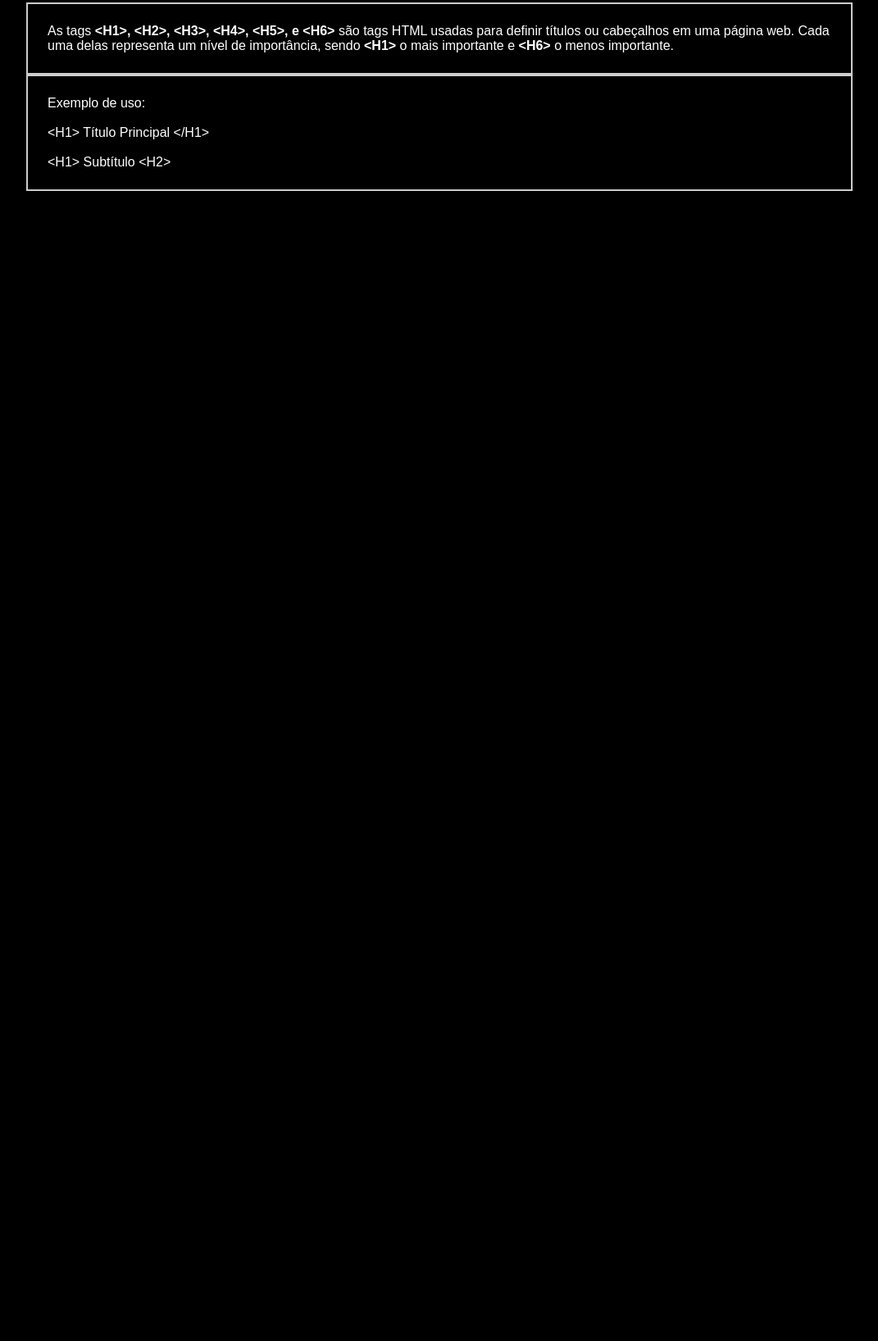
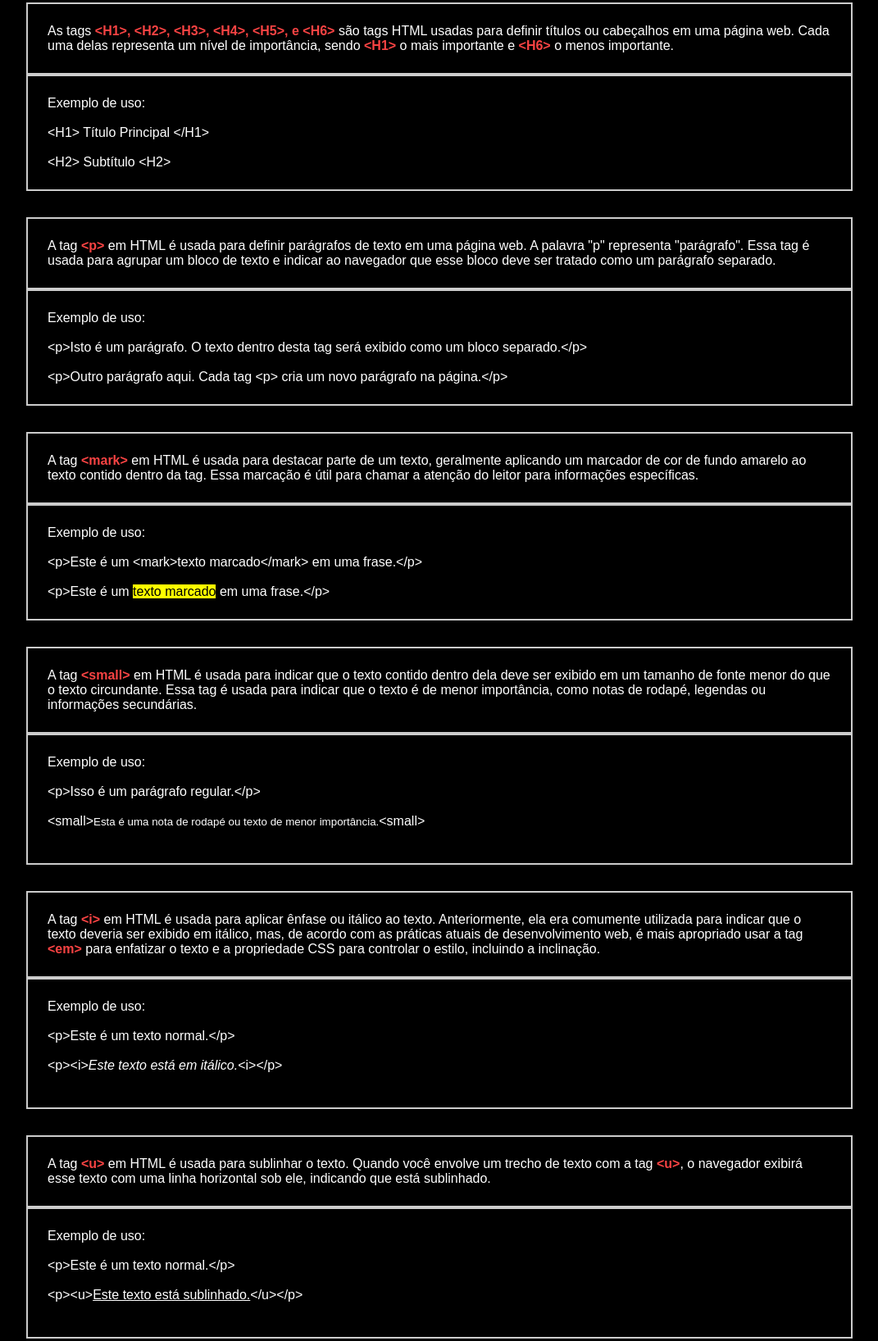
Before and after one commit to Lucas-martimiano/conceitos-basicos-html, a plain HTML site: page index.html in a window 1280 px wide. Shown: the part 470-2106 px from the top of the page at 82% size, without its empty margins (104-1175 px from the left). Before the commit the page ends 800 px from the top, so only its background shows below. Drawn offline with Linux system fonts and the light colour scheme.

Commit message:
Atualização do site 1.1

```diff
--- a/index.html
+++ b/index.html
@@ -39,17 +39,64 @@
                 o menos importante.</p>
             <p>Exemplo de uso:
                 <br><br>
-                &lt;H1&gt; Título Principal &lt;/H1&gt;</h1>
+                &lt;H1&gt; Título Principal &lt;/H1&gt;
                 <br><br>
-                &lt;H1&gt; Subtítulo &lt;H2&gt;</h2>
+                &lt;H2&gt; Subtítulo &lt;H2&gt;
             </p>
-
-
-
-
-
         </section>
 
+        <section>
+            <p>A tag <strong>&lt;p&gt;</strong> em HTML é usada para definir parágrafos de texto em uma página web. A palavra "p" representa "parágrafo". Essa tag é usada para agrupar um bloco de texto e indicar ao navegador que esse bloco deve ser tratado como um parágrafo separado.</p>
+            <p>Exemplo de uso:
+                <br><br>
+                &lt;p&gt;Isto é um parágrafo. O texto dentro desta tag será exibido como um bloco separado.&lt;/p&gt;
+                <br><br>
+                &lt;p&gt;Outro parágrafo aqui. Cada tag &lt;p&gt; cria um novo parágrafo na página.&lt;/p&gt;
+            </p>
+        </section>
+
+        <section>
+            <p>A tag <strong>&lt;mark&gt;</strong> em HTML é usada para destacar parte de um texto, geralmente aplicando um marcador de cor de fundo amarelo ao texto contido dentro da tag. Essa marcação é útil para chamar a atenção do leitor para informações específicas.</p>
+            <p>Exemplo de uso:
+                <br><br>
+                &lt;p&gt;Este é um  &lt;mark&gt;texto marcado&lt;/mark&gt; em uma frase.&lt;/p&gt;
+                <br><br>
+                &lt;p&gt;Este é um <mark>texto marcado</mark> em uma frase.&lt;/p&gt;
+            </p>
+        </section>
+
+        <section>
+            <p>A tag <strong>&lt;small&gt;</strong> em HTML é usada para indicar que o texto contido dentro dela deve ser exibido em um tamanho de fonte menor do que o texto circundante. Essa tag é usada para indicar que o texto é de menor importância, como notas de rodapé, legendas ou informações secundárias.</p>
+                <p>Exemplo de uso:
+                    <br><br>
+                    &lt;p&gt;Isso é um parágrafo regular.&lt;/p&gt;
+                    <br><br>
+                    &lt;small&gt;<small>Esta é uma nota de rodapé ou texto de menor importância.</small>&lt;small&gt;
+                    <br><br>
+                </p>
+        </section>
+
+        <section>
+            <p>A tag <strong>&lt;i&gt;</strong> em HTML é usada para aplicar ênfase ou itálico ao texto. Anteriormente, ela era comumente utilizada para indicar que o texto deveria ser exibido em itálico, mas, de acordo com as práticas atuais de desenvolvimento web, é mais apropriado usar a tag <strong>&lt;em&gt;</strong> para enfatizar o texto e a propriedade CSS para controlar o estilo, incluindo a inclinação.</p>
+            <p>Exemplo de uso:
+                <br><br>
+                &lt;p&gt;Este é um texto normal.&lt;/p&gt;
+                <br><br>
+                &lt;p&gt;&lt;i&gt;<i>Este texto está em itálico.</i>&lt;i&gt;&lt;/p&gt;
+                <br><br>
+            </p>
+        </section>
+
+        <section>
+            <p>A tag <strong>&lt;u&gt;</strong> em HTML é usada para sublinhar o texto. Quando você envolve um trecho de texto com a tag <strong>&lt;u&gt;</strong>, o navegador exibirá esse texto com uma linha horizontal sob ele, indicando que está sublinhado.</p>
+                <p>Exemplo de uso:
+                    <br><br>
+                    &lt;p&gt;Este é um texto normal.&lt;/p&gt;
+                    <br><br>
+                    &lt;p&gt;&lt;u&gt;<u>Este texto está sublinhado.</u>&lt;/u&gt;&lt;/p&gt;
+                    <br><br>
+                </p>
+        </section>
     </main>
 
 </body>
--- a/style.css
+++ b/style.css
@@ -21,6 +21,10 @@ hr {
     margin-top: 2rem;
 }
 
+section {
+    margin-bottom: 2rem;
+}
+
 section h2 {
     text-align: center;
     margin-top: 2rem;
@@ -32,3 +36,7 @@ section p {
     border: solid 2px #ccc;
     padding: 1.5em;
 }
+
+strong {
+    color: rgb(248, 67, 67);
+}
```
